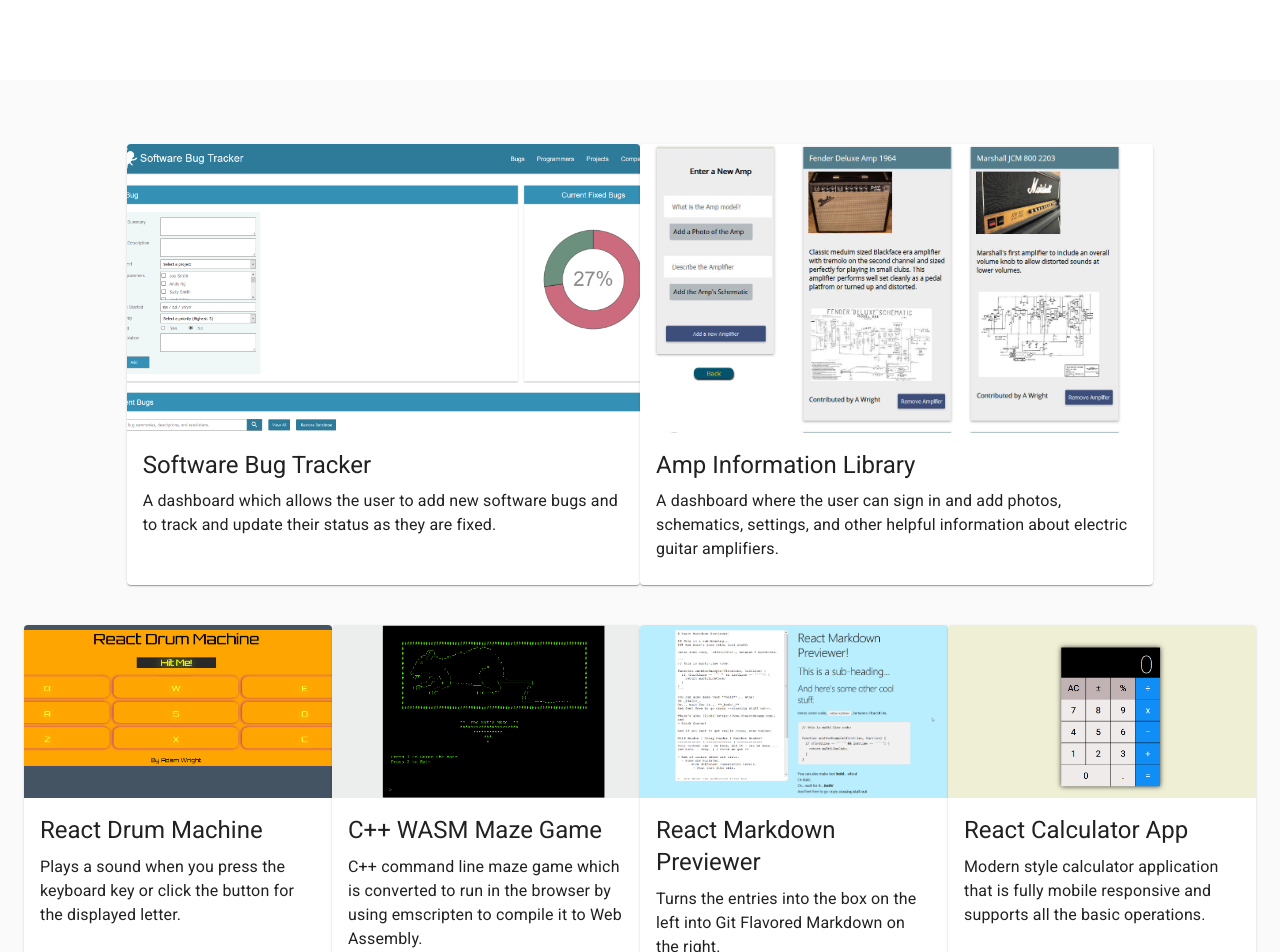
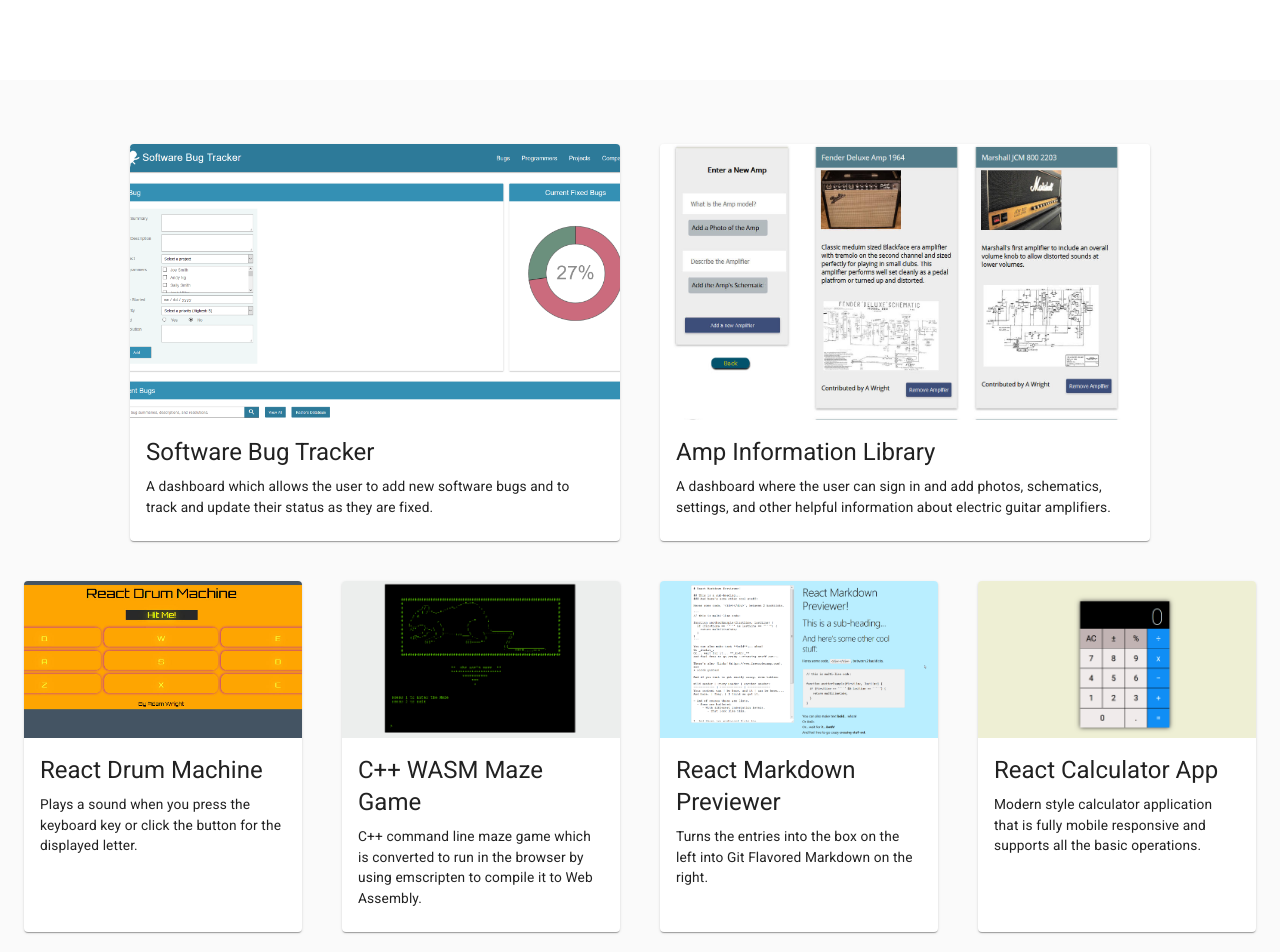
Before and after one commit to adam4321/react_portfolio, a React (Create React App) app: page / in a window 1280 px wide. Shown: the part 800-1752 px from the top of the page. Built offline with nearby package versions, Linux system fonts and the light colour scheme.

Commit message:
fix layout and font bug

```diff
--- a/src/App.css
+++ b/src/App.css
@@ -36,6 +36,7 @@ body {
 }
 
 .header-link {
+    font-family: 'Open Sans', sans-serif;
     color: #fff;
     text-decoration: none;
     float: right;
@@ -250,6 +251,10 @@ a:hover {
     padding-bottom: 40px;
 }
 
+p.MuiTypography-root.MuiTypography-body1 {
+    font-size: .98em;
+}
+
 
 /* Social link icons ------------------------------------------------------- */
 
--- a/src/App.js
+++ b/src/App.js
@@ -334,7 +334,7 @@ function Album(props) {
                     {/* Full stack project card --------------------------- */}
 
                     <div className="full-stack" id="stack">
-                        <Grid container spacing={40} justify="center">
+                        <Grid container spacing={5} justify="center">
 
                             {/* This section maps the LARGE_PROJ_CARDS object into 2 card components */}
 
@@ -362,7 +362,7 @@ function Album(props) {
                     {/* Smaller project cards ----------------------------- */}
 
                     <div className="smaller-apps">
-                        <Grid container spacing={40}>
+                        <Grid container spacing={5}>
 
                             {/* This section maps the SMALL_PROJ_CARDS object into 4 card components */}
 
```
Also changed, not shown: src/images/maze_game_screenshot.png.
